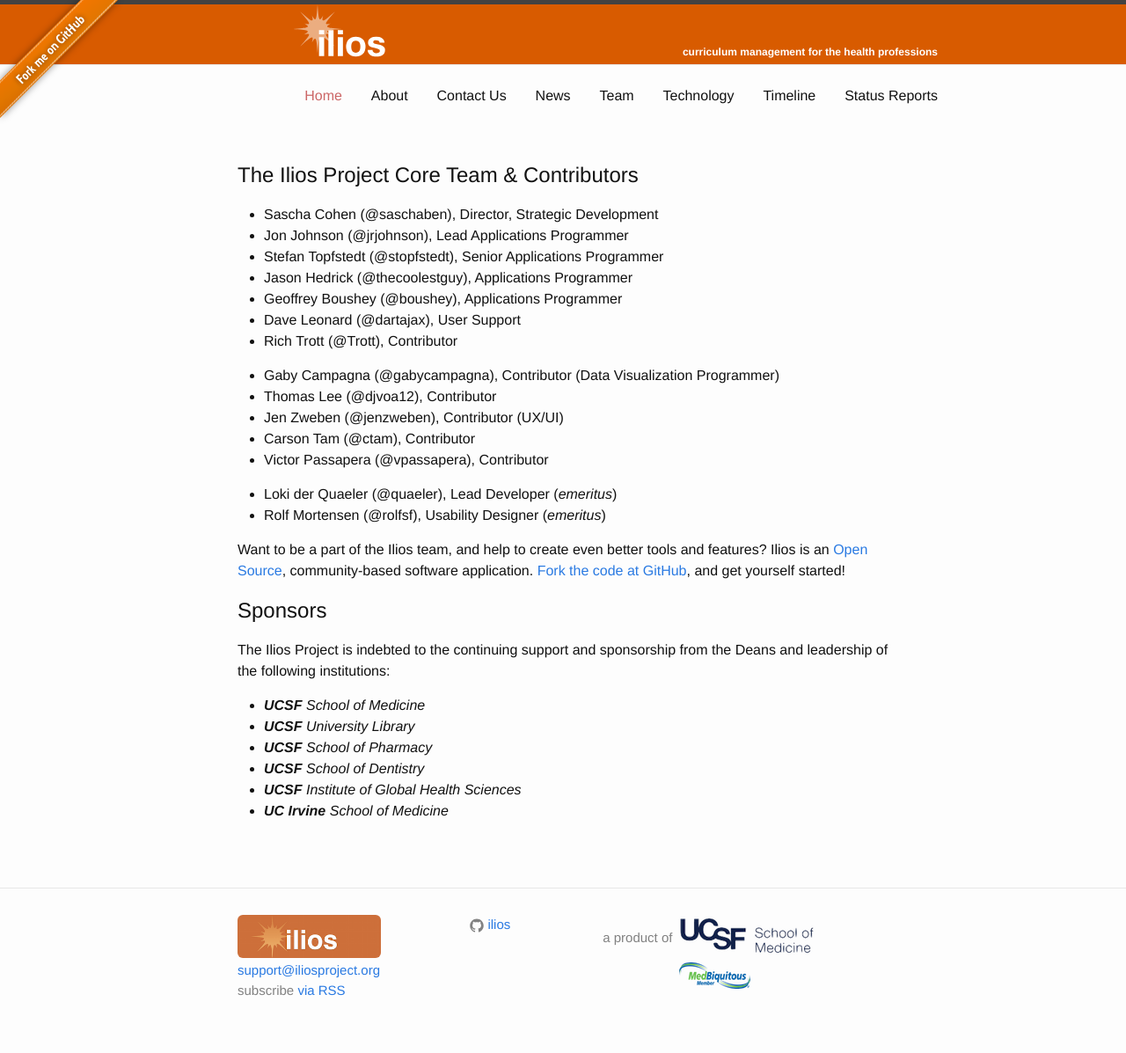
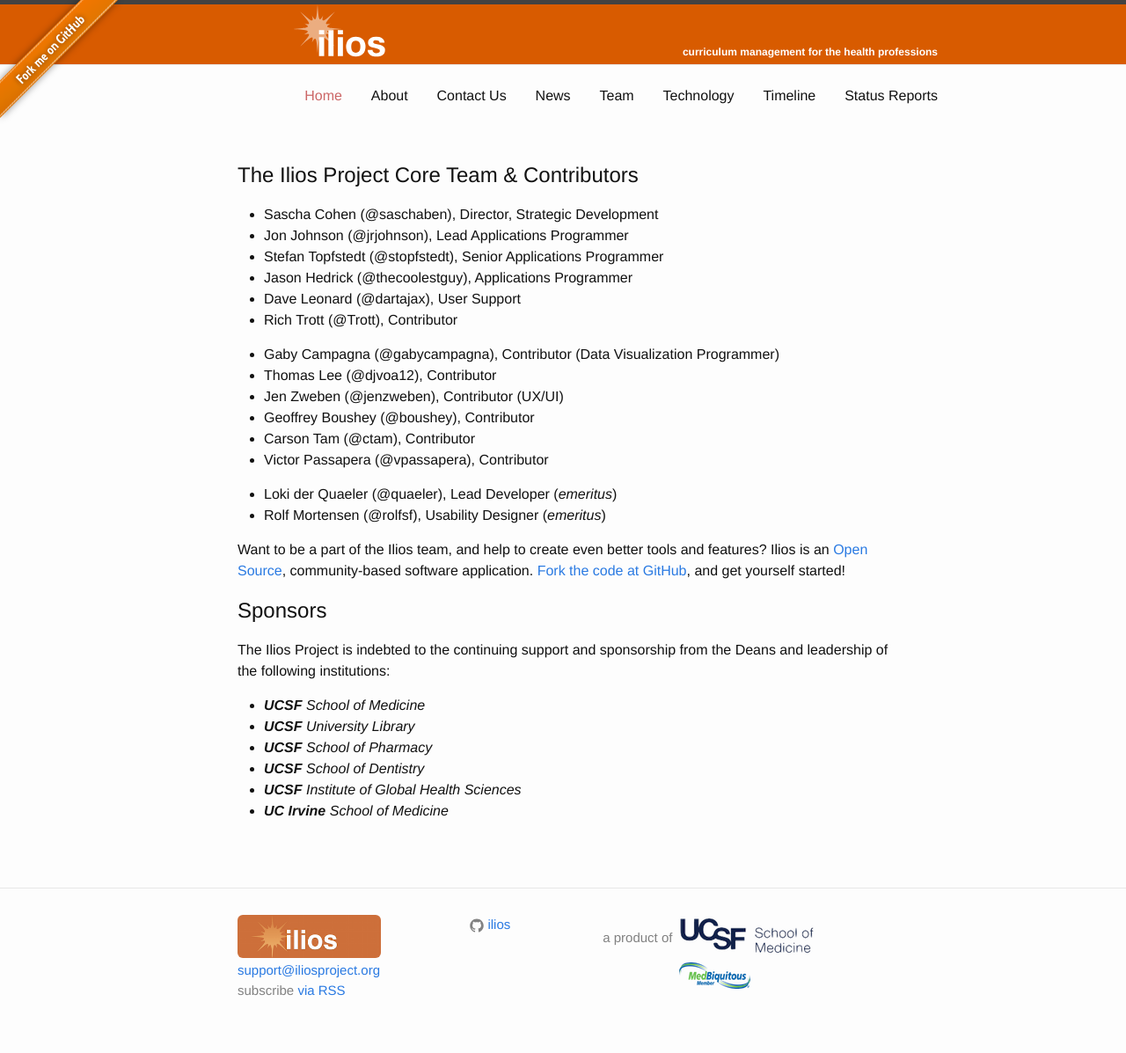
Before and after one commit to ilios/iliosproject.org, a Jekyll site: the page built from team.md, in a window 1280 px wide. Shown: the whole page at 88% size. Built offline with Jekyll 4.4.1, drawn with Linux system fonts in a browser that asks for light colours.

Commit message:
update team
Moving Geoff from active core team to contributors

```diff
--- a/team.md
+++ b/team.md
@@ -10,13 +10,13 @@
 - Jon Johnson (@jrjohnson), Lead Applications Programmer
 - Stefan Topfstedt (@stopfstedt), Senior Applications Programmer
 - Jason Hedrick (@thecoolestguy), Applications Programmer
-- Geoffrey Boushey (@boushey), Applications Programmer
 - Dave Leonard (@dartajax), User Support
 - Rich Trott (@Trott), Contributor
 
 - Gaby Campagna (@gabycampagna), Contributor (Data Visualization Programmer)
 - Thomas Lee (@djvoa12), Contributor
 - Jen Zweben (@jenzweben), Contributor (UX/UI)
+- Geoffrey Boushey (@boushey), Contributor
 - Carson Tam (@ctam), Contributor
 - Victor Passapera (@vpassapera), Contributor
 
```
